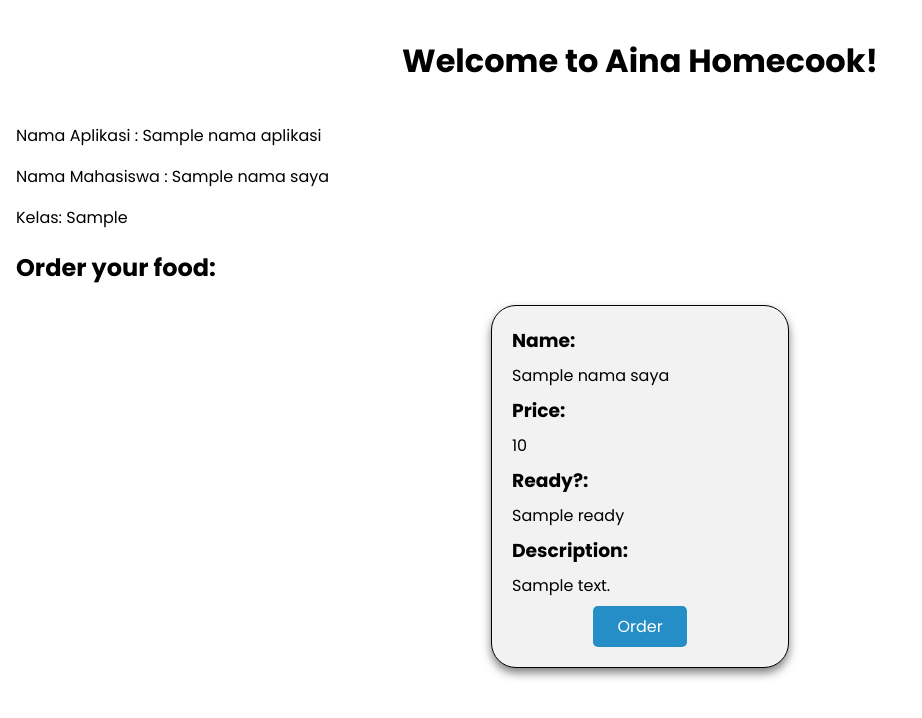
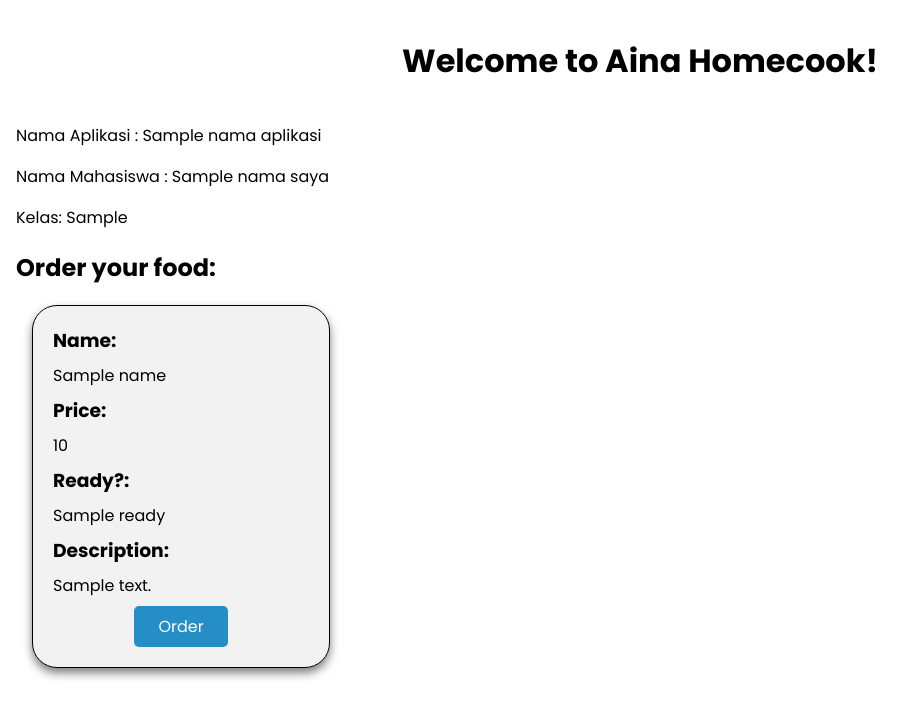
Before and after one commit to ezarsurahman/aina-fnb, a Django app: template main/templates/main.html in a window 1280 px wide. Shown: the top 718 px of the page, without its empty margins (0-922 px from the left). Run offline with Django 5.2, Linux system fonts and the light colour scheme; the template is opened without the code that fills it: most values are stand-ins (such as "Sample title", 1, 10 or a date in 2020).

```diff
--- a/main/templates/main.html
+++ b/main/templates/main.html
@@ -37,7 +37,8 @@
 
         .outside {
             display: flex;
-            justify-content: center;
+            justify-content: flex-start;
+            padding-left: 1rem;
         }
 
         .order {
@@ -73,7 +74,7 @@
     <div class="outside">
         <div class="container food">
             <h3>Name:</h3>
-            <p>{{nama_saya}}</p>
+            <p>{{name}}</p>
             <h3>Price:</h3>
             <p>{{price}}</p>
             <h3>Ready?:</h3>
```
Also changed, not shown: README.md (added).
